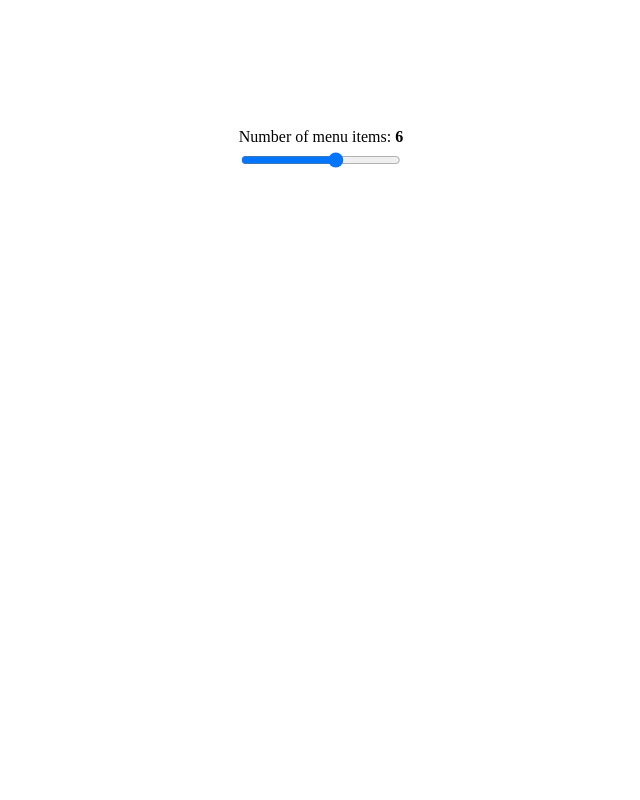
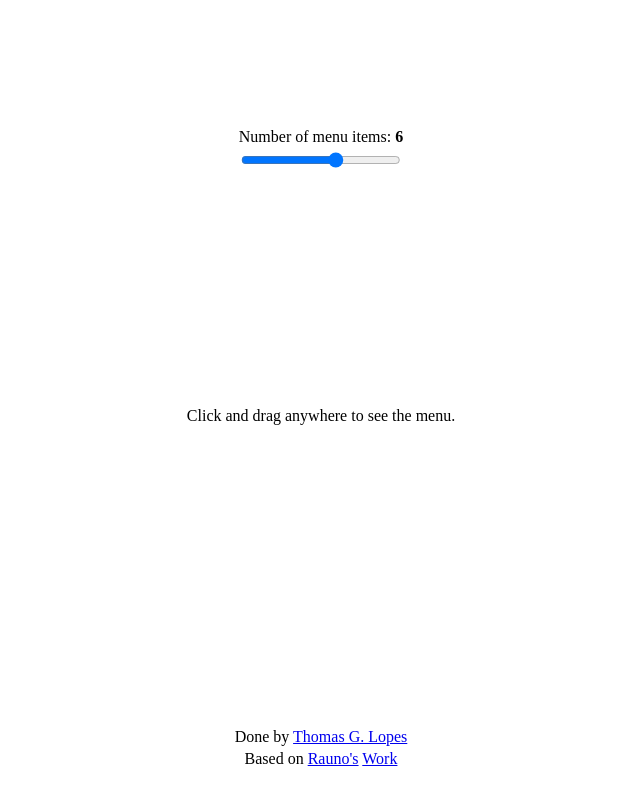
Before and after one commit to TGlide/svelte-radial-menu, a SvelteKit app: page / in a window 1280 px wide. Shown: the whole page, without its empty margins (319-959 px from the left). Built offline with nearby package versions, Linux system fonts and the light colour scheme.

Commit message:
feat: presentation details

```diff
--- a/src/app.html
+++ b/src/app.html
@@ -4,6 +4,7 @@
 		<meta charset="utf-8" />
 		<link rel="icon" href="%sveltekit.assets%/favicon.png" />
 		<meta name="viewport" content="width=device-width" />
+		<title>Radial Menu - Thomas G. Lopes</title>
 		%sveltekit.head%
 	</head>
 	<body data-sveltekit-preload-data="hover">
--- a/src/routes/+page.svelte
+++ b/src/routes/+page.svelte
@@ -1,5 +1,6 @@
 <script lang="ts">
 	import RadialMenu from '$/components/RadialMenu.svelte';
+	import { fade } from 'svelte/transition';
 
 	type MenuItem = {
 		icon: string;
@@ -18,21 +19,45 @@
 	] satisfies MenuItem[];
 
 	let numItems = 6;
+
+	let holdingMouse = false;
+
+	function onMouseDown(e: MouseEvent) {
+		const el = e.target as HTMLElement;
+		if (el.tagName !== 'BODY') return;
+		holdingMouse = true;
+	}
 </script>
+
+<svelte:window
+	on:mousedown={onMouseDown}
+	on:mouseup={() => {
+		holdingMouse = false;
+	}}
+/>
 
 <div class="input-wrapper">
 	<label for="numItems">Number of menu items: <b>{numItems}</b></label>
-	<input
-		name="numItems"
-		type="range"
-		min="3"
-		max={menuItems.length}
-		bind:value={numItems}
-		on:mousedown={(e) => {
-			e.stopPropagation();
-		}}
-	/>
+	<input name="numItems" type="range" min="3" max={menuItems.length} bind:value={numItems} />
 </div>
+
+{#if !holdingMouse}
+	<p class="tutorial" transition:fade={{ duration: 150 }}>
+		Click and drag anywhere to see the menu.
+	</p>
+{/if}
+
+<p class="credits">
+	<span>
+		Done by
+		<a href="https://www.thomasglopes.com/" target="_blank" rel="noreferrer">Thomas G. Lopes</a>
+	</span>
+	<span>
+		Based on <a href="https://twitter.com/raunofreiberg" target="_blank" rel="noreferrer">Rauno's</a
+		>
+		<a href="https://rauno.me/craft/radial-menu" target="_blank" rel="noreferrer">Work</a>
+	</span>
+</p>
 
 <RadialMenu menuItems={menuItems.slice(0, numItems)} />
 
@@ -50,4 +75,26 @@
 			color: red;
 		}
 	}
+
+	p {
+		text-align: center;
+	}
+
+	.tutorial {
+		position: absolute;
+		top: 50%;
+		left: 50%;
+		translate: -50% -50%;
+		pointer-events: none;
+	}
+
+	.credits {
+		position: absolute;
+		bottom: 16px;
+		left: 50%;
+		translate: -50% 0;
+
+		display: grid;
+		gap: 4px;
+	}
 </style>
--- a/src/styles/index.scss
+++ b/src/styles/index.scss
@@ -24,8 +24,16 @@ body {
 
 	// Ensure the body occupies the full viewport height, ignoring the
 	// mobile browser's address bar and other UI elements.
-	// height: calc(100% - env(safe-area-inset-top));
+	height: calc(100% - env(safe-area-inset-top));
 
 	/* Prevent zoom gestures */
-	// touch-action: pan-x pan-y;
+	touch-action: pan-x pan-y;
 }
+
+a {
+	color: inherit;
+}
+
+a:hover {
+	opacity: 0.75;
+}
```
Also changed, not shown: src/components/RadialMenu.svelte (+10 -6 lines).
